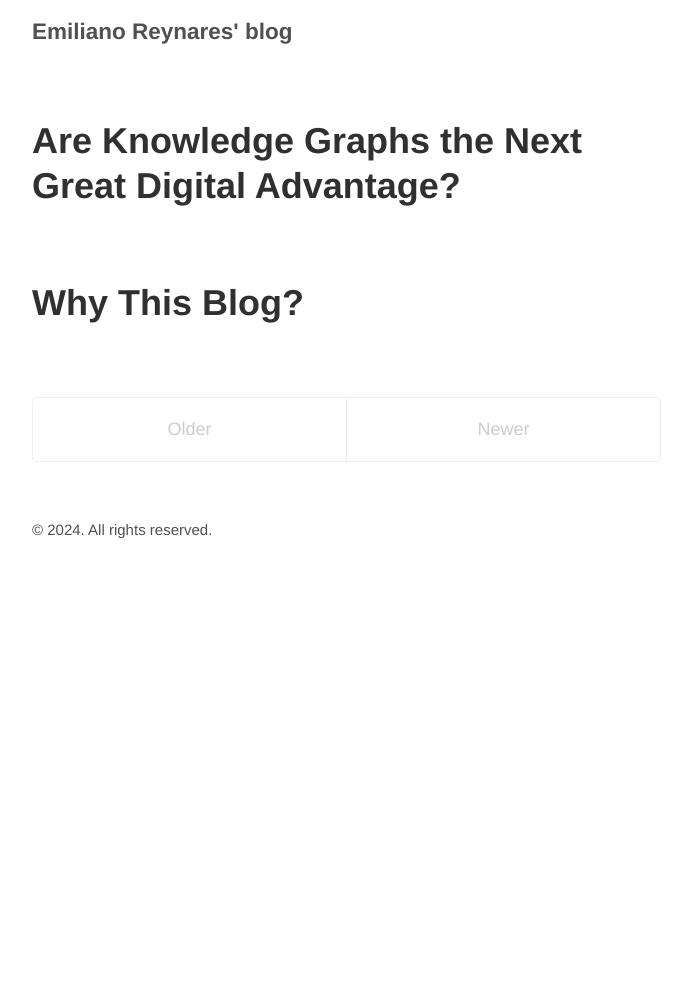
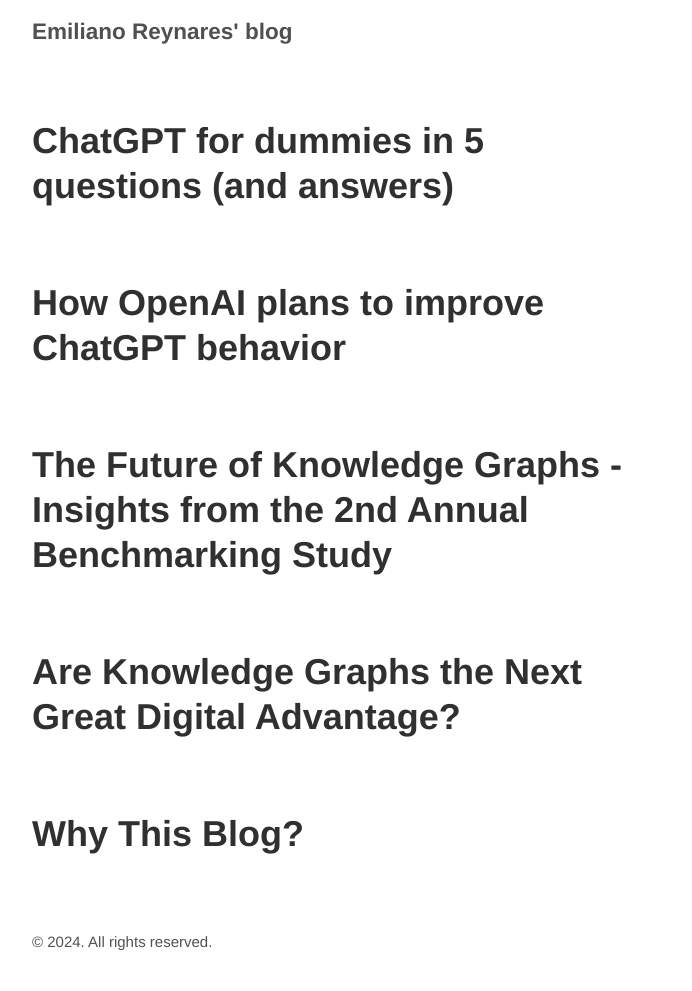
Before and after one commit to ereynrs/ereynrs.github.io, a Jekyll site: the page built from index.html, in a window 1280 px wide. Shown: the whole page, without its empty margins (293-985 px from the left). Built offline with Jekyll 4.4.1, drawn with Linux system fonts in a browser that asks for light colours; the list of posts is cut into pages by our own code; before the commit the page ends 900 px from its top, so only the background shows below that; some of the changed lines change nothing that is shown.

Commit message:
Posts added.

```diff
--- /dev/null
+++ b/_posts/2023-02-13-future-kg.md
@@ -0,0 +1,23 @@
+---
+layout: post
+title: The Future of Knowledge Graphs - Insights from the 2nd Annual Benchmarking Study
+---
+*Written by [Emiliano Reynares](https://www.linkedin.com/in/ereynrs/)*
+
+The adoption of knowledge graphs has been steadily rising across several information-intensive industry sectors including those in life sciences, financial services, health care, and manufacturing.
+
+This sign of maturity is one of the conclusions from the 2nd Annual Knowledge Graph Benchmarking Study.
+
+But growth and progress are not the only plots of the story […]. See the report [here](https://www.knowledgegraph.tech/knowledge-graph-industry-survey-2022/).
+
+Actually, the study has shown the crucial role that organization plays in the success of these initiatives. In the end, it’s all about:
+
+🤝 getting different stakeholders on board to work together and embrace new approaches to data management.
+
+📜 overcoming bureaucracy, which slows down the progress of the knowledge grasp due to the challenges of aligning strategy across operational boundaries.
+
+🧑‍🤝‍🧑 small but mighty team of specialists, including experienced architects, ontologists, knowledge engineers, and project managers.
+
+It’s also evident the split between organizations still experimenting with knowledge graphs and those fully committed to adopting them for mission-critical applications.
+
+##### Visit my [LinkedIn Profile](https://www.linkedin.com/in/ereynrs/)
--- /dev/null
+++ b/_posts/2023-02-20-openai-improve-chatgpt.md
@@ -0,0 +1,40 @@
+---
+layout: post
+title: How OpenAI plans to improve ChatGPT behavior
+---
+*Written by [Emiliano Reynares](https://www.linkedin.com/in/ereynrs/)*
+
+In a recent [post](https://openai.com/blog/how-should-ai-systems-behave/), OpenAI states they are monitoring the controversies — aka offensive and biased outcomes — raised by their more recent and worldwide infamous model. So they decided to share the training process, its roadmap, and the approach strived to address raising ethical issues. The key points are distilled below.
+
+## The current training process
+
+OpenAI trains ChatGPT in two phases.
+
+The system learns grammar and real-world facts in the first one. As a result, it can predict the next word in a sentence by getting some reasoning capabilities.
+
+OpenAI and human reviewers fine-tuned the system in a second phase. The ***reviewers review and rate system outputs according to the guidelines outlined by OpenAI*** around a few categories.
+
+It sounds simple and effective. But it does not. Because ***right from the beginning, the users found outputs that could be deemed politically biased, offensive, or objectionable***.
+
+## The improved training process
+
+OpenAI claims to be willing to address those shortcomings since the system outcome biases are bugs, not features.
+
+Beyond the evident duty of improving the guidelines, there is a plan to share aggregated demographic information about the reviewers, ask for public feedback, and partner with external organizations to conduct audits.
+
+On the technical side, they also want to better understand and ***increase the control of the fine-tuning process by including rule-based awards and Constitutional AI advances***.
+
+<img src="../assets/openai-training-process.png" alt="Current and future potential ChatGPT training process. (Image source: OpenAI Blog)" title="Current and future potential ChatGPT training process. (Image source: OpenAI Blog)"/>
+
+## As many ChatGPT tastes as users
+OpenAI claims to be on a mission ***to ensure highly autonomous systems that outperform humans at most economically valuable work benefits all of humanity***.
+
+The intention is to avoid building a single monolithic AI system to rule them all through a never seen so far concentration of power since individual people should be able to benefit from it.
+
+Then, an upgrade to ChatGPT aimed to ***allow users to customize ChatGPT behavior is on the roadmap, but up to the limits defined by society***.
+
+OpenAI quickly puts itself in the spotlight by stating that technology companies must be accountable for producing policies that stand up to scrutiny. However, developing policies is the aim of governments and international organizations, particularly when we face a development with the power to change each aspect of our lives.
+
+It’s evident that ***how to enforce those bounds is all a technical endeavor, but empowering the community to discuss and agree on those bounds is the real challenge***.
+
+##### Visit my [LinkedIn Profile](https://www.linkedin.com/in/ereynrs/)
--- /dev/null
+++ b/_posts/2023-02-23-chatgpt-5-questions.md
@@ -0,0 +1,48 @@
+---
+layout: post
+title: ChatGPT for dummies in 5 questions (and answers)
+---
+#
+
+*Written by [Emiliano Reynares](https://www.linkedin.com/in/ereynrs/)*
+
+Let’s be honest. You read and hear about ChatGPT all over the place. But there are at least 5 ChatGPT-related questions you avoid asking because you still want to look tech-savvy. No need to ask anymore, because 👇 are the answers.
+
+## Q1. What’s ChatGPT?
+ChatGPT is a transformer-based language model developed by OpenAI. It is based on the GPT (Generative Pre-training Transformer) architecture and is fine-tuned on conversational data to generate human-like responses.
+
+It’s designed for NLP, dialogue generation, question answering, and summarization.
+
+[This](https://openai.com/blog/chatgpt/) blog post announced its roll-out on Nov 22.
+
+### Q2. What’s a language model?
+A language model is typically based on neural networks. They can learn the patterns and structure of language from text data and generate new text based on that understanding.
+
+A Large Language Model (LLM) is designed to process and understand language AT A LARGE SCALE. Plus ChatGPT, some of the most well-known LLMs include its predecessor (GPT-3) and Google’s BERT.
+
+The first half of next 8 mins video gives you the intuition on LLMs.
+
+<iframe width="560" height="315" src="https://www.youtube.com/embed/lnA9DMvHtfI?si=8TJF2uYi1icQvIzc" title="YouTube video player" frameborder="0" allow="accelerometer; autoplay; clipboard-write; encrypted-media; gyroscope; picture-in-picture; web-share" allowfullscreen></iframe>
+
+### Q3. What’s a transformer-based language model?
+The transformer-based neural network architecture is a deep learning model introduced by researchers at Google in 2017 as an alternative to Recurrent Neural Network (RNN) models.
+
+Unlike RNNs, the transformer-based model processes all the input data at once, enabling the processing of longer sequences of text by parallelizing the computation.
+
+The next video explains the basic notions of transformers.
+
+<iframe width="560" height="315" src="https://www.youtube.com/embed/ZXiruGOCn9s?si=vQkkhl7jdg13bIWn" title="YouTube video player" frameborder="0" allow="accelerometer; autoplay; clipboard-write; encrypted-media; gyroscope; picture-in-picture; web-share" allowfullscreen></iframe>
+
+### Q4. What’s the GPT architecture?
+The GPT architecture is a stack of transformer layers. It’s pre-trained on massive amounts of text to learn to predict the next word in a sentence. GPT can be further fine-tuned for a specific task by training the model on a smaller amount of task-specific data.
+
+Below you see a sketch of the training process.
+
+<center><img src="../assets/chatgpt-training-process.png" width="500px" alt="ChatGPT training process. Image source: OpenAI blog" title="ChatGPT training process. Image source: OpenAI blog"/></center>
+
+Bonus point: in [this blog post](https://openai.com/blog/how-should-ai-systems-behave/), OpenAI details the training process, and how they plan to improve it. I’ve also written [a post](https://medium.com/@ereynrs/how-openai-plans-to-improve-chatgpt-behavior-9f562a74b311) highlighting the takeaways.
+
+### Q5. How can I start using it?
+Just head to the OpenAI website and try out their [demo](https://chat.openai.com/chat).
+
+##### Visit my [LinkedIn Profile](https://www.linkedin.com/in/ereynrs/)
--- a/index.html
+++ b/index.html
@@ -14,16 +14,3 @@
   </article>
   {% endfor %}
 </div>
-
-<div class="pagination">
-  {% if paginator.next_page %}
-    <a class="pagination-item older" href="{{ paginator.next_page_path | prepend: site.baseurl }}">Older</a>
-  {% else %}
-    <span class="pagination-item older">Older</span>
-  {% endif %}
-  {% if paginator.previous_page %}
-    <a class="pagination-item newer" href="{{ paginator.previous_page_path | prepend: site.baseurl }}">Newer</a>
-  {% else %}
-    <span class="pagination-item newer">Newer</span>
-  {% endif %}
-</div>
```
